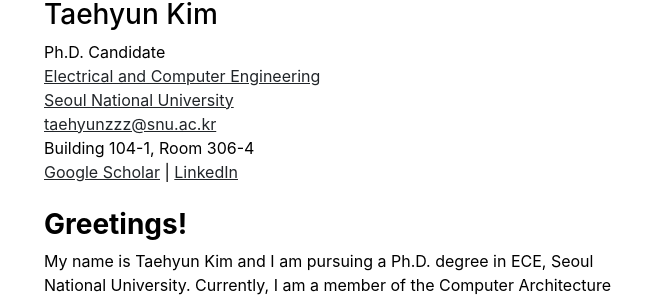
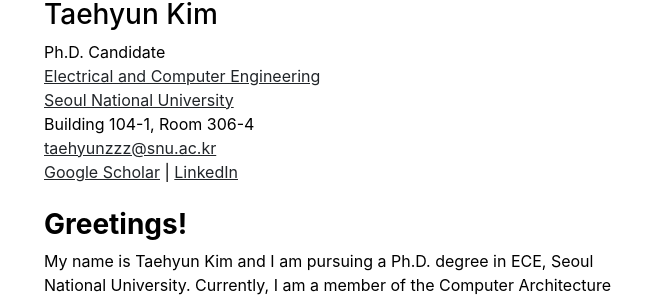
Before and after one commit to taehyunzzz/taehyunzzz.github.io, a Jekyll site: the page built from index.md, in a window 1280 px wide. Shown: the part 435-735 px from the top of the page, without its empty margins (304-975 px from the left). Built offline with Jekyll 4.4.1, drawn with Linux system fonts in a browser that asks for light colours; part of the change alters nothing that is shown.

```diff
--- a/_layouts/home.html
+++ b/_layouts/home.html
@@ -5,16 +5,15 @@ layout: default
 <div class="container">
 
     <div class="media">
-        <img class="align-self-center mr-3" src="{{ site.github.url }}/assets/img/doggo-in-bag.jpg" alt="Taehyun Kim"
-            width="150px" height="200px">
+        <img class="align-self-center mr-3" src="{{ site.github.url }}/assets/img/doggo-in-bag.jpg" alt="Taehyun Kim" width="150px" height="200px">
         <div class="media-body">
             <h3 class="mt-0">Taehyun Kim</h3>
+
             Ph.D. Candidate<br>
             <a href="https://ece.snu.ac.kr/en">Electrical and Computer Engineering</a><br>
             <a href="https://en.snu.ac.kr">Seoul National University</a><br>
+            Building 104-1, Room 306-4<br>
             <a href="mailto:taehyunzzz@snu.ac.kr">taehyunzzz@snu.ac.kr</a><br>
-            Building 104-1, Room 306-4<br>
-
             <a href="https://scholar.google.com/citations?user=ZlCHolkAAAAJ&hl=ko&oi=sra">Google Scholar</a> |
             <a href="https://www.linkedin.com/in/taehyun-kim-887601168/">LinkedIn</a>
         </div>
```
